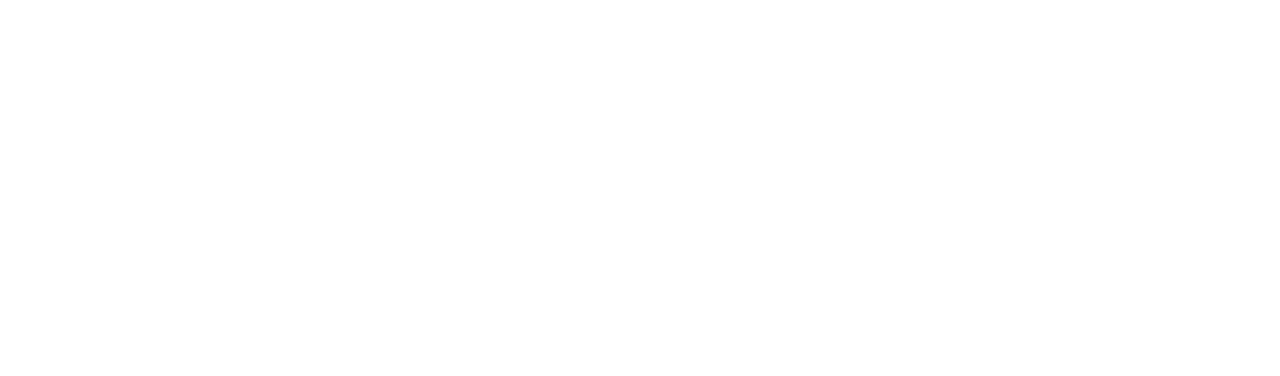
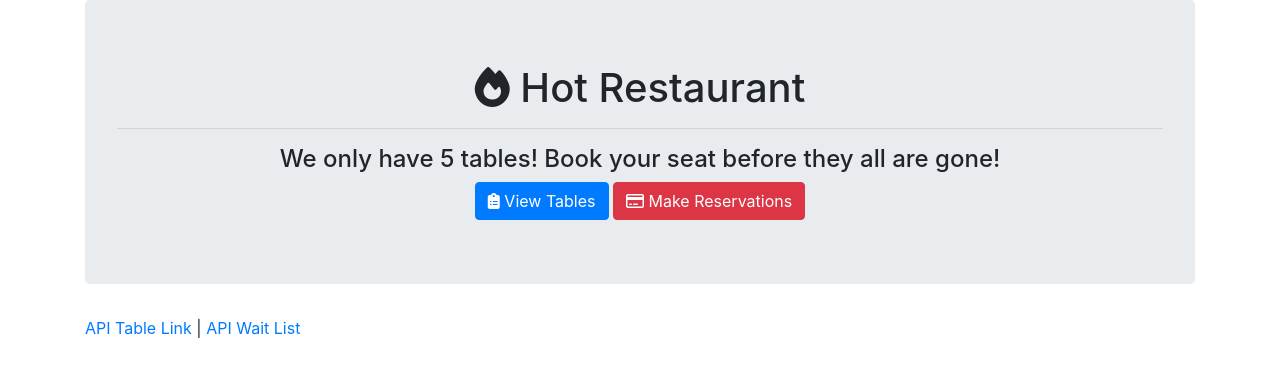
Before and after one commit to alexschu90/Hot-Restaurant, a website: page index.html in a window 1280 px wide. Drawn offline with nearby package versions, Linux system fonts and the light colour scheme.

Commit message:
finshed bootstrap portion of index.html file

```diff
--- a/index.html
+++ b/index.html
@@ -7,8 +7,21 @@
     <title>Hot Restaurant | Home</title>
 
     <link rel="stylesheet" href="https://stackpath.bootstrapcdn.com/bootstrap/4.3.1/css/bootstrap.min.css" integrity="sha384-ggOyR0iXCbMQv3Xipma34MD+dH/1fQ784/j6cY/iJTQUOhcWr7x9JvoRxT2MZw1T" crossorigin="anonymous">
+
+    <script src="https://kit.fontawesome.com/64c46d2f00.js"></script>
 </head>
 <body>
+    <div class="container">
+        <div class="jumbotron text-center">
+            <h1><i class="fas fa-fire"></i> Hot Restaurant</h1>
+            <hr>
+            <h4>We only have 5 tables! Book your seat before they all are gone! </h4>
+            <button type="button" class="btn btn-primary"><i class="fas fa-clipboard-list"></i> View Tables</button>
+            <button type="button" class="btn btn-danger"><i class="far fa-credit-card"></i> Make Reservations</button>
+        </div>
 
+        <a href="#">API Table Link</a> |
+        <a href="#">API Wait List</a>
+    </div>
 </body>
 </html>
```
